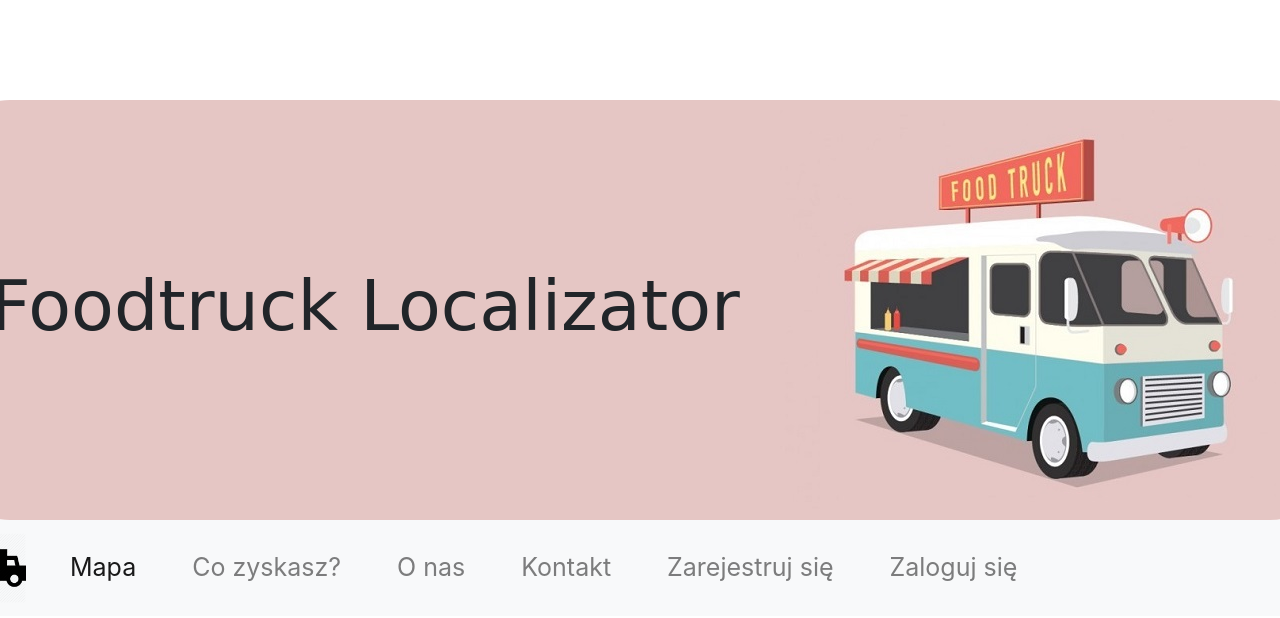
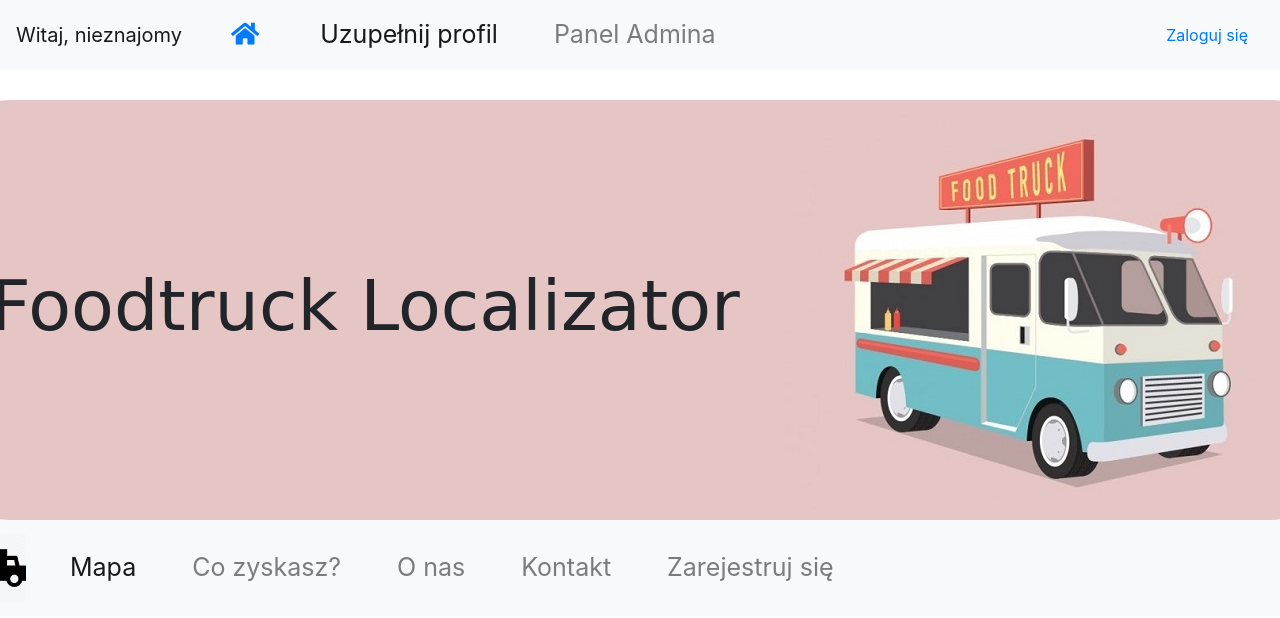
Before and after one commit to staniszevskyy/projektPAI, a PHP site: page / in a window 1280 px wide; the page is wider, and only the part inside the window is pictured. Shown: the top 618 px of that part. Run offline with PHP 8.4, Linux system fonts and the light colour scheme; some libraries are stand-ins or nearby versions; some web fonts are replaced.

Commit message:
updated homepage

```diff
--- a/public/css/style.css
+++ b/public/css/style.css
@@ -140,6 +140,10 @@ div#list.card{
     color: #1da1f2;
 }
 
+.fa-home {
+    padding: 13px;
+}
+
 .error
 {
     color:red;
@@ -165,6 +169,7 @@ div#list.card{
 
 }
 
+
 /*margin: 0;*/
 /*position: absolute !important;              !* 2 *!*/
 /*top: 50%;                         !* 3 *!*/
--- a/views/DefaultController/aboutUs.php
+++ b/views/DefaultController/aboutUs.php
@@ -4,6 +4,7 @@
 <?php include(dirname(__DIR__).'/head.html') ?>
 
 <body id="about-back">
+<?php include(dirname(__DIR__).'/navbartop.html') ?>
 <div class="about">
     <div class="cardstyle"
     <div class="card" style="width: 60rem;">
--- a/views/DefaultController/contact.php
+++ b/views/DefaultController/contact.php
@@ -4,7 +4,7 @@
 <?php include(dirname(__DIR__).'/head.html') ?>
 
 <body id="contact-back">
-
+<?php include(dirname(__DIR__).'/navbartop.html') ?>
     <div class="cardstyle">
         <div class="card" style="border: 0px;">
             <h1 class="card-title">Kontakt</h1>
--- a/views/DefaultController/gain.php
+++ b/views/DefaultController/gain.php
@@ -4,9 +4,9 @@
 <?php include(dirname(__DIR__).'/head.html') ?>
 
 <body id="gain-back">
-
+<?php include(dirname(__DIR__).'/navbartop.html') ?>
 <div class="cardstyle">
-    <div class="gain">
+    <div id="gain">
         <div class="card" style="border: 0px">
             <h1 class="card-title">Co zyskasz?</h1>
             <div class="card-body">
--- a/views/DefaultController/home.php
+++ b/views/DefaultController/home.php
@@ -6,30 +6,7 @@
 <body>
 
     <div id="container">
-        <?php if (isset($_SESSION['logged'])){ ?>
-            <nav class="navbar navbar-expand-md navbar-dark bg-dark fixed-top">
-                <a class="navbar-brand" href="#">Witaj, <?php echo $_SESSION['id']?></a>
-                <!--            <button class="navbar-toggler" type="button" data-toggle="collapse" data-target="#navbarsExampleDefault" aria-controls="navbarsExampleDefault" aria-expanded="false" aria-label="Toggle navigation">-->
-                <!--                <span class="navbar-toggler-icon"></span>-->
-                <!--            </button>-->
-
-                <div class="collapse navbar-collapse" id="navbarsExampleDefault">
-                    <ul class="navbar-nav mr-auto">
-                        <li class="nav-item active">
-                            <a class="nav-link" href="#">Uzupełnij profil</a>
-                        </li>
-                        <li class="nav-item">
-                            <a class="nav-link" href="#">Panel Admina</a>
-                        </li>
-
-                    </ul>
-                    <form action="?page=logout" method="POST">
-                        <button type="submit" class="btn btn-primary btn-lg float-right" > Wyloguj się </button>
-                    </form>
-                </div>
-            </nav>
-
-        <?php } ?>
+        <?php include(dirname(__DIR__).'/navbartop.html') ?>
 
         <div class="main">
             <div id="header" >
@@ -39,7 +16,7 @@
 
             </div>
             <div id="navigation-bar">
-                <?php include(dirname(__DIR__).'/navbar.html') ?>
+                <?php include(dirname(__DIR__) . '/navbar.html') ?>
             </div>
 
 
--- a/views/DefaultController/register.php
+++ b/views/DefaultController/register.php
@@ -5,6 +5,7 @@
 
 
 <body id="register-back">
+<?php include(dirname(__DIR__).'/navbartop.html') ?>
 <div class="register-back">
     <form action="?page=register" method="post">
 
--- a/views/navbar.html
+++ b/views/navbar.html
@@ -15,13 +15,11 @@
             <li class="nav-item">
                 <a class="nav-link" href="?page=contact">Kontakt</a>
             </li>
+
             <li class="nav-item">
                 <a class="nav-link" href="?page=register">Zarejestruj się</a>
             </li>
 
-            <li class="nav-item">
-                <a class="nav-link" href="?page=login">Zaloguj się</a>
-            </li>
 
         </ul>
     </div>
--- /dev/null
+++ b/views/navbartop.html
@@ -0,0 +1,42 @@
+
+<div id="navbar">
+    <nav class="navbar navbar-expand-md navbar-light bg-light fixed-top">
+
+        <a class="navbar-brand" href="#">Witaj, <?php
+        if (isset($_SESSION['id']))
+        {
+            echo $_SESSION['id'];
+        }
+        else
+        {
+            echo "nieznajomy";
+        }
+        ?></a>
+        <!--            <button class="navbar-toggler" type="button" data-toggle="collapse" data-target="#navbarsExampleDefault" aria-controls="navbarsExampleDefault" aria-expanded="false" aria-label="Toggle navigation">-->
+        <!--                <span class="navbar-toggler-icon"></span>-->
+        <!--            </button>-->
+
+        <div class="collapse navbar-collapse" id="navbarsExampleDefault">
+            <ul class="navbar-nav mr-auto">
+                <li class="nav-item active">
+                    <a href="?page=index"><i class="fas fa-home"></i></a>
+                </li>
+                <li class="nav-item active">
+                    <a class="nav-link" href="#">Uzupełnij profil</a>
+                </li>
+                <li class="nav-item">
+                    <a class="nav-link" href="#">Panel Admina</a>
+                </li>
+
+            </ul>
+            <?php if (isset($_SESSION['logged'])){?>
+            <form action="?page=logout" method="POST">
+                <button type="submit" class="btn btn-primary btn-lg float-right" > Wyloguj </button>
+            </form>
+            <?php }?>
+            <?php if (!isset($_SESSION['logged'])){?>
+                <a class="nav-link" href="?page=login">Zaloguj się</a>
+            <?php }?>
+        </div>
+    </nav>
+</div>
```
